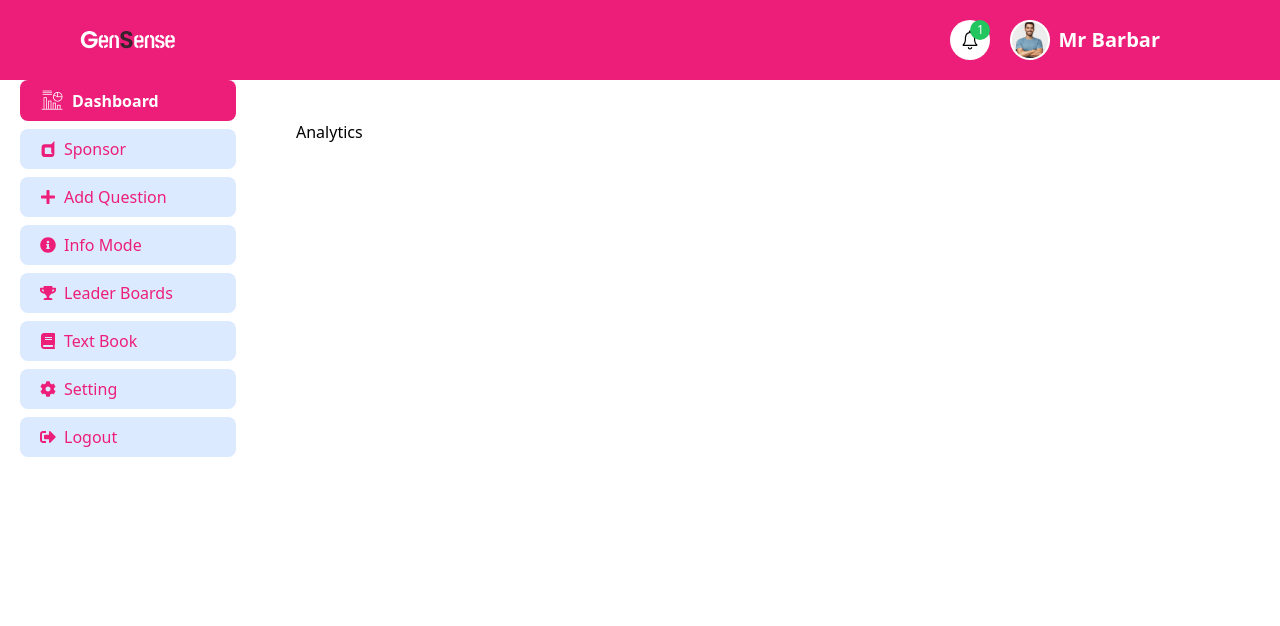
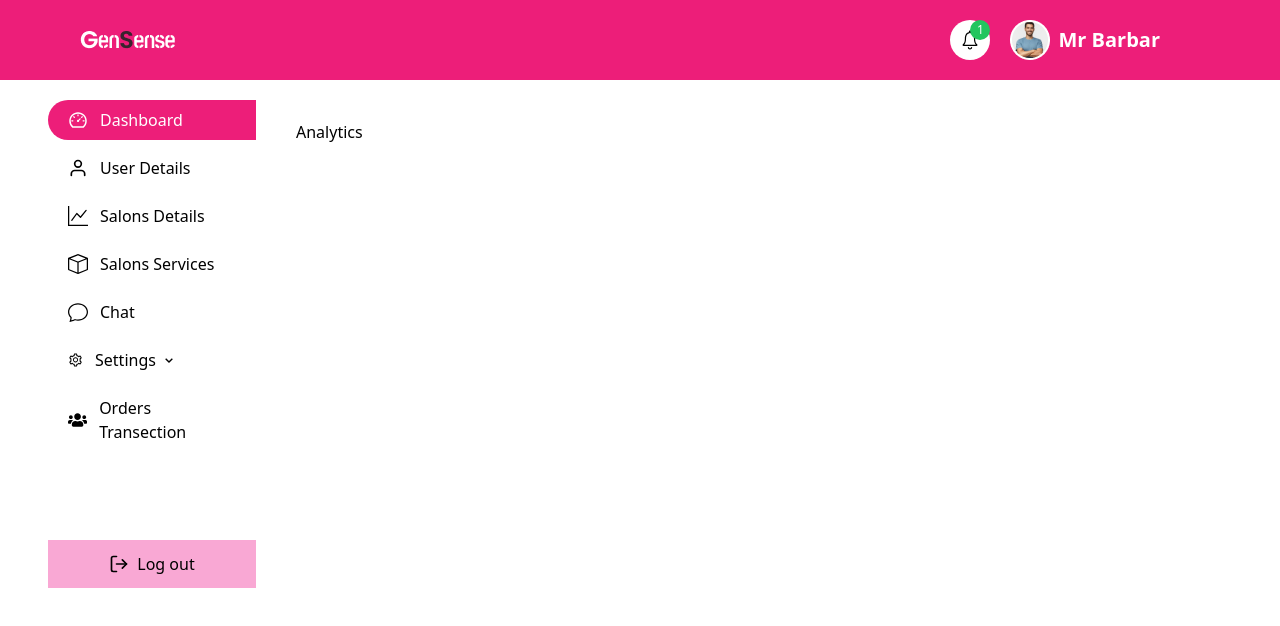
Before and after one commit to RabeyaAkter78/react-dashboard-layout, a React (Vite) app: page / in a window 1280 px wide. Shown: the top 626 px of the page. Built offline with nearby package versions, Linux system fonts and the light colour scheme.

Commit message:
implement sidebar

```diff
--- a/src/Components/Sidebar/Sidebar.jsx
+++ b/src/Components/Sidebar/Sidebar.jsx
@@ -1,76 +1,119 @@
 /* eslint-disable react/prop-types */
-
-import homeIcon from "../../assets/image/home.png"; // Example icon for "Dashboard"
 import { useState } from "react";
-import { FaPlus, FaInfoCircle, FaTrophy, FaBook, FaCog, FaSignOutAlt } from "react-icons/fa"; // Import necessary icons
-import { FaDashcube } from "react-icons/fa6";
+import { AiOutlineDashboard, AiOutlineSetting } from "react-icons/ai";
+import { FiUser, FiLogOut } from "react-icons/fi";
+import { BsBox, BsChat, BsGraphUp } from "react-icons/bs";
+import { FaUsers } from "react-icons/fa";
+import { BiChevronDown } from "react-icons/bi";
 import { Link } from "react-router-dom";
 
 const Sidebar = ({ closeDrawer }) => {
-    const [activeRoute, setActiveRoute] = useState("Dashboard");
+    const [active, setActive] = useState("Dashboard");
+
     const [showSettings, setShowSettings] = useState(false);
 
     const handleActiveRoute = (item) => {
-        setActiveRoute(item);
+        setActive(item);
+        setShowSettings(false);
+    };
+
+    const handleSubItemClick = (subItem) => {
+        setActive(subItem);
+        closeDrawer();
     };
 
     const toggleDropdown = (item) => {
-        setShowSettings(item === "Setting" ? !showSettings : false);
+
+        setShowSettings(item === "Settings");
     };
 
     const menuItems = [
-        { icon: <img src={homeIcon} alt="home" className="" />, label: "Dashboard", link: "/" },
-        { icon: <FaDashcube />, label: "Sponsor", link: "/sponsor" },
-        { icon: <FaPlus />, label: "Add Question", link: "/add-question" },
-        { icon: <FaInfoCircle />, label: "Info Mode", link: "/info-mode" },
-        { icon: <FaTrophy />, label: "Leader Boards", link: "/leader-boards" },
-        { icon: <FaBook />, label: "Text Book", link: "/text-book" },
+        { icon: <AiOutlineDashboard className="h-5 w-5" />, label: "Dashboard", Link: "/" },
+        { icon: <FiUser className="h-5 w-5" />, label: "User Details", Link: "/allUser" },
+        { icon: <BsGraphUp className="h-5 w-5" />, label: "Salons Details", Link: "/salonsDetails" },
+        { icon: <BsBox className="h-5 w-5" />, label: "Salons Services", Link: "/salonsServices" },
+        { icon: <BsChat className="h-5 w-5" />, label: "Chat", Link: "/chat" },
+
         {
-            icon: <FaCog />,
-            label: "Setting",
+            icon: <AiOutlineSetting className="h-5 w-5" />,
+            label: "Settings",
             isDropdown: true,
-            subItems: [{ label: "Sub-setting 1", link: "/sub-setting-1" }]
+            subItems: [
+                { label: "Slider Setting", Link: "/slider" },
+                { label: "About Us", Link: "/aboutUs" },
+                { label: "Privacy Policy", Link: "/privacyPolicy" },
+                { label: "Terms & Condition", Link: "/termsCondition" },
+            ],
         },
-        { icon: <FaSignOutAlt />, label: "Logout", link: "/logout" },
+        { icon: <FaUsers className="h-5 w-5" />, label: "Orders Transection", Link: "/ordersTransection" },
+
+
     ];
 
     return (
-        <div className="px-5 w-64 ">
+        <div className="">
+            <div className=" flex flex-col md:h-full">
+                <div className="flex flex-col justify-end items-end gap-2 md:my-5 mb-10">
+                    {menuItems.map((item) => (
+                        <div key={item.label}>
+                            <Link to={item.Link} onClick={!item.isDropdown ? closeDrawer : undefined}>
+                                <div
+                                    className={`w-52 flex justify-between items-center px-5 py-2 cursor-pointer ${active === item.label ? "rounded-l-3xl bg-primary text-white  hover:text-white" : "bg-white text-black hover:text-black"}`}
+                                    onClick={() => (item.isDropdown ? toggleDropdown(item.label) : handleActiveRoute(item.label))}
+                                >
 
-            <div className="flex flex-col">
-                {menuItems.map((item, index) => (
-                    <div key={index}>
-                        <Link to={item.link} onClick={!item.isDropdown ? closeDrawer : undefined}>
-                            <div
-                                className={`w-full flex justify-between items-center px-5 py-2 cursor-pointer rounded-lg mb-2 ${activeRoute === item.label ? "bg-primary text-white font-bold" : "bg-blue-100 text-primary"
-                                    }`}
-                                onClick={() => {
-                                    handleActiveRoute(item.label);
-                                    if (item.isDropdown) toggleDropdown(item.label);
-                                }}
-                            >
-                                <span className="flex items-center gap-2">
+                                    <div className={`${active === item.label ? "text-white hover:text-white" : "bg-white text-black hover:text-black"}`} >
+
+                                        <div className="flex items-center gap-3">
                                             {item.icon}
+                                            {!item.isDropdown ? (
                                                 <p>{item.label}</p>
-                                </span>
+                                            ) : (
+                                                <div className="flex items-center justify-between w-full">
+                                                    <p>{item.label}</p>
+                                                    <BiChevronDown />
+
+                                                </div>
+                                            )}
+                                        </div>
+
+                                    </div>
+
                                 </div>
                             </Link>
-                        {item.isDropdown && showSettings && item.subItems && (
-                            <div className="pl-10">
-                                {item.subItems.map((subItem, subIndex) => (
-                                    <Link
-                                        to={subItem.link}
-                                        key={subIndex}
-                                        onClick={() => {
-                                            handleActiveRoute(subItem.label);
-                                            closeDrawer(); // Close drawer only when a sub-item is selected
-                                        }}
-                                    >
+
+
+
+                            {/* Dropdown for Settings */}
+                            {item.label === "Settings" && showSettings && (
+                                <div className="flex flex-col">
+                                    {item.subItems.map((subItem) => (
+                                        <Link to={subItem.Link} key={subItem.label}>
                                             <div
-                                            className={`py-2 cursor-pointer ${activeRoute === subItem.label ? "text-primary font-semibold" : "text-gray-700"
-                                                }`}
+
+                                                className={`py-2 px-5 cursor-pointer ${active === subItem.label ? "text-white bg-red-300 font-bold" : "text-black bg-white"}`}
+                                                onClick={() => handleSubItemClick(subItem.label)}
                                             >
                                                 {subItem.label}
+
+                                            </div>
+                                        </Link>
+                                    ))}
+                                </div>
+                            )}
+
+                            {/* Dropdown for Content */}
+                            {item.label === "Content" && (
+                                <div className="flex flex-col">
+                                    {item.subItems.map((subItem) => (
+                                        <Link to={subItem.Link} key={subItem.label}>
+                                            <div
+
+                                                className={`py-2 px-5 cursor-pointer ${active === subItem.label ? "text-white bg-red-300 font-bold" : "text-black bg-white"}`}
+                                                onClick={() => handleSubItemClick(subItem.label)}
+                                            >
+                                                {subItem.label}
+
                                             </div>
                                         </Link>
                                     ))}
@@ -78,8 +121,24 @@ const Sidebar = ({ closeDrawer }) => {
                             )}
                         </div>
                     ))}
+
+                    {/* Logout */}
+                    <Link className="text-black hover:text-black" to="/auth/login">
+                        <div
+                            className="bg-pink-300 w-52 md:mt-20 py-3 flex justify-center items-center cursor-pointer hover:bg-red-200"
+                            onClick={() => console.log("Logged out")}
+                        >
+                            <FiLogOut className="text-xl" />
+
+                            <p className="ml-2">Log out</p>
+
+                        </div>
+                    </Link>
                 </div>
             </div>
+
+
+        </div >
     );
 };
 
--- a/src/Layout/Main/Main.jsx
+++ b/src/Layout/Main/Main.jsx
@@ -27,6 +27,7 @@ const MainLayout = () => {
 
     return (
         <div>
+            {/* haeder */}
             <div className="h-20 bg-primary flex justify-between  items-center px-2 md:px-20 gap-2">
                 {isMobile && (
                     <GiHamburgerMenu onClick={toggleDrawer} className="h-5 w-5 cursor-pointer text-white" />
@@ -63,6 +64,7 @@ const MainLayout = () => {
                     </div>
                 </div>
             </div>
+
             <ConfigProvider
                 theme={{
                     components: {
@@ -76,7 +78,7 @@ const MainLayout = () => {
                     }
                 }}
             >
-                <div className="w-full flex">
+                <div className="w-full flex ">
                     {isMobile ? (
                         <Drawer
                             title="Menu"
@@ -90,7 +92,7 @@ const MainLayout = () => {
                             <Sidebar onClose={closeDrawer} />
                         </Drawer>
                     ) : (
-                        <div className="w-[20%] ">
+                        <div className="w-[30%] lg:w-[20%] ">
                             <Sidebar />
                         </div>
                     )}
```
Lines whose indentation alone changed are shown as unchanged.
